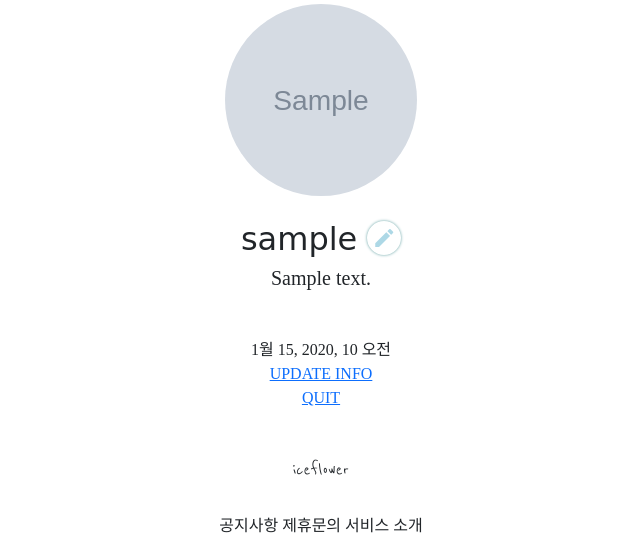
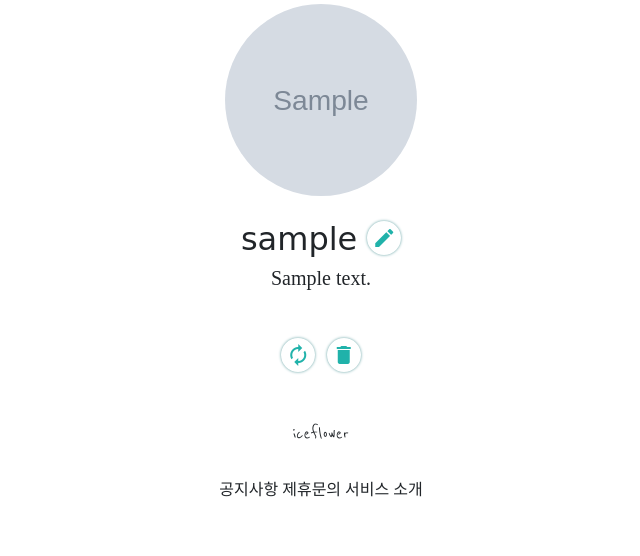
Before and after one commit to hyoung2/2_hihi, a Django app: page /accounts/detail/1 in a window 1280 px wide. Shown: the part 244-800 px from the top of the page, without its empty margins (319-959 px from the left). Run offline with Django 3.2, Linux system fonts and the light colour scheme; a user stored in the database is signed in; tables that the repository leaves empty hold one stand-in row (values such as "Sample post"); grey boxes marked "Sample" are stand-in pictures; parts of the project's set-up code (start-up, migrations or seed data) failed here and were passed over; some libraries are stand-ins or nearby versions; some web fonts are replaced.

Commit message:
7.30 commit 2

```diff
--- a/accountapp/templates/accountapp/detail.html
+++ b/accountapp/templates/accountapp/detail.html
@@ -26,20 +26,17 @@
             </h2>
             {% endif %}
         </div>
-        <div>
-            {{ target_user.date_joined }}
-        </div>
 
         {% if user == target_user %}
 
         <div>
-            <a href="{% url 'accountapp:update' pk=target_user.pk %}">
-                    UPDATE INFO
+            <a href="{% url 'accountapp:update' pk=target_user.pk %}"
+            class="material-icons round_button mx-1">
+                    autorenew
             </a>
-        </div>
-        <div>
-            <a href="{% url 'accountapp:delete' pk=target_user.pk %}">
-                    QUIT
+            <a href="{% url 'accountapp:delete' pk=target_user.pk %}"
+            class="material-icons round_button mx-1">
+                    delete
             </a>
         </div>
 
--- a/static/base.css
+++ b/static/base.css
@@ -33,7 +33,7 @@
 }
 
 .round_button{
-    color: lightblue;
+    color: lightseagreen;
     text-decoration: none;
     box-shadow: 0 0 3px cadetblue;
     border-radius: 20rem;
```
